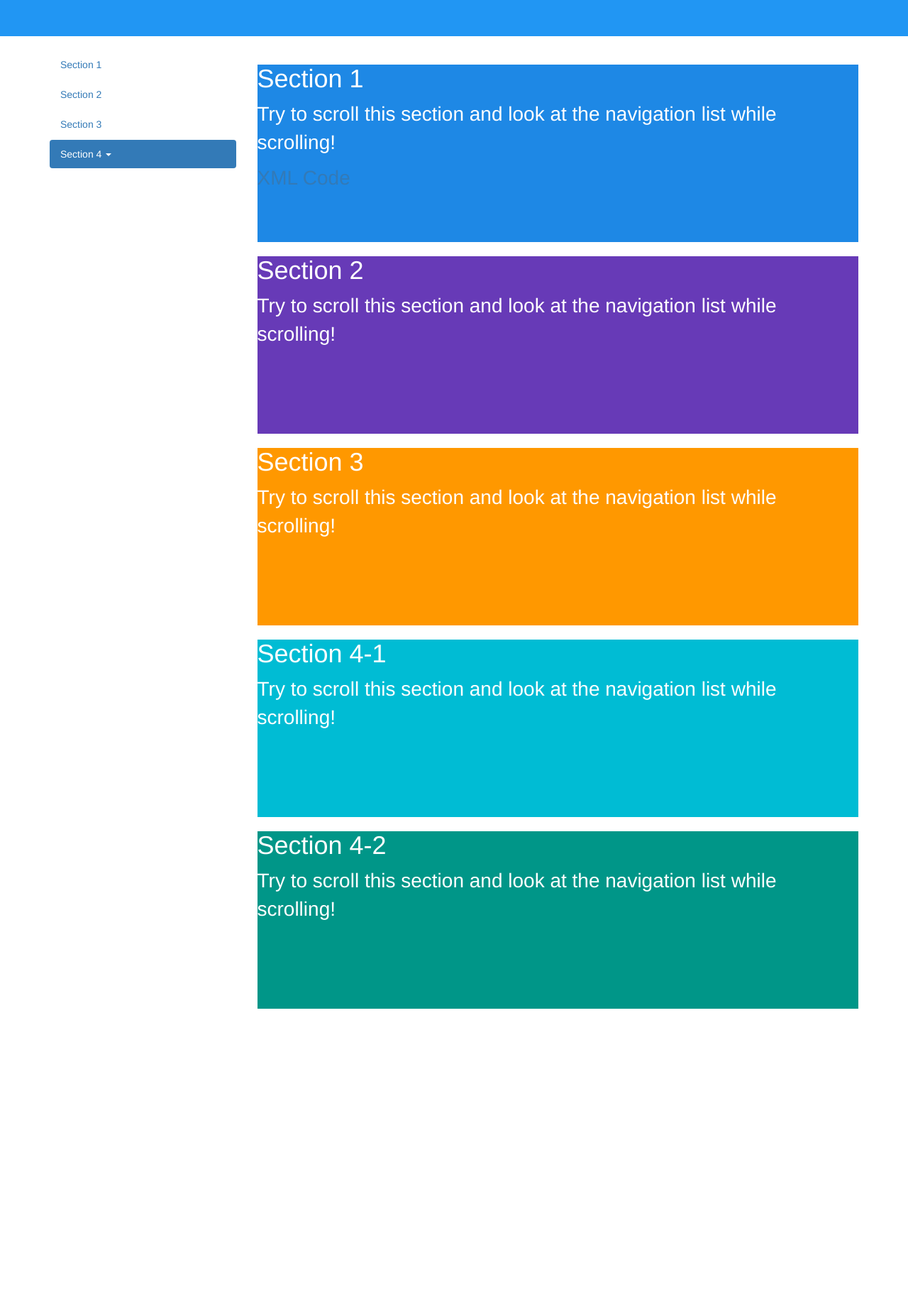
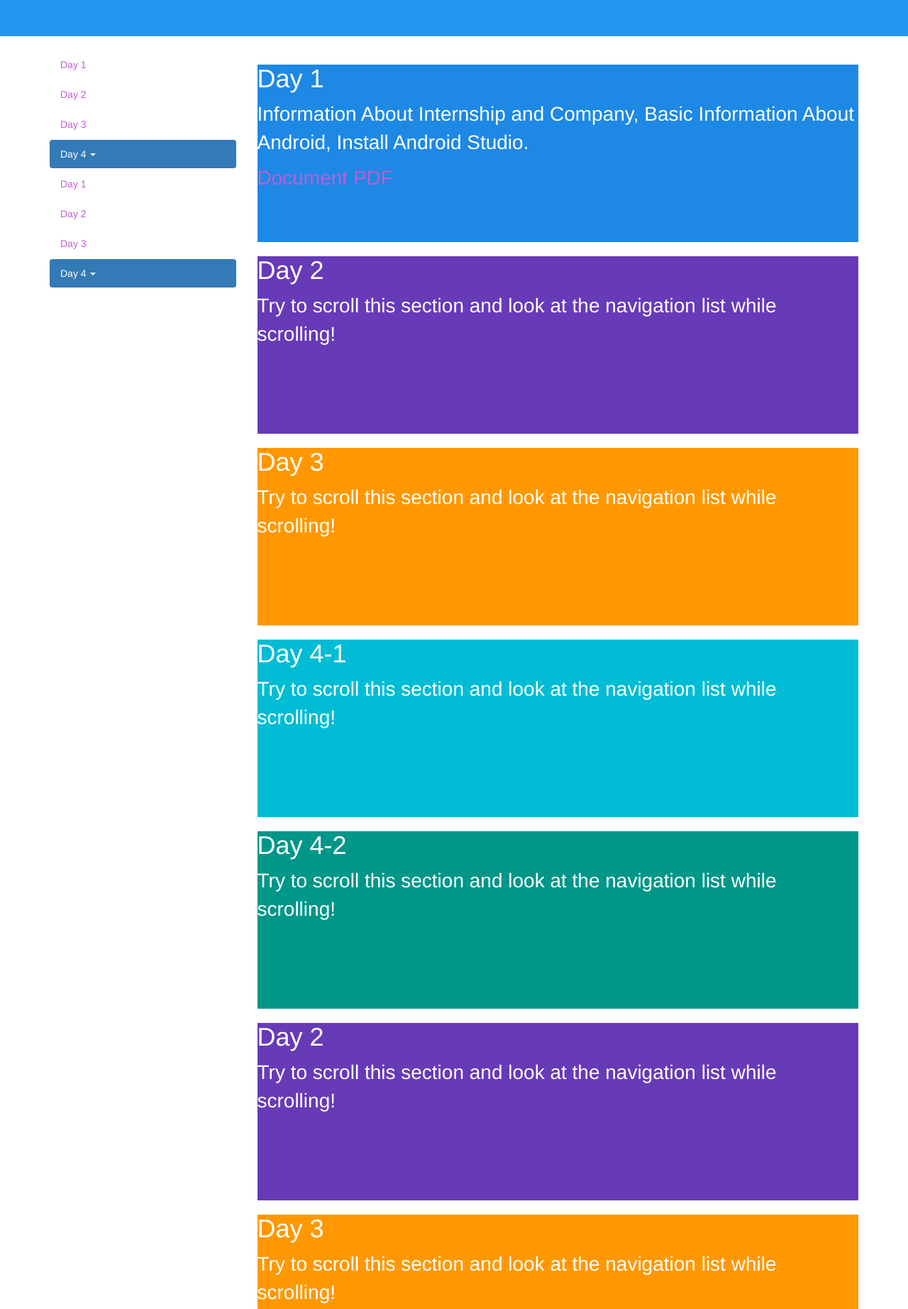
Before and after one commit to ManthanDudhat/manthandudhat.github.io, a plain HTML site: page index.html in a window 1280 px wide. Shown: the part 169-2013 px from the top of the page at 71% size. Before the commit the page ends 1590 px from the top, so only its background shows below. Drawn offline with nearby package versions, Linux system fonts and the light colour scheme.

Commit message:
Update index.html

```diff
--- a/index.html
+++ b/index.html
@@ -48,6 +48,10 @@
             background-color: #009688;
         }
 
+        a{
+            color: rgb(192, 93, 212);
+        }
+
         @media screen and (max-width: 810px) {
 
             #section1,
@@ -76,42 +80,75 @@
         <div class="row">
             <nav class="col-sm-3" id="myScrollspy">
                 <ul class="nav nav-pills nav-stacked" data-spy="affix" data-offset-top="205">
-                    <li><a href="#section1">Section 1</a></li>
-                    <li><a href="#section2">Section 2</a></li>
-                    <li><a href="#section3">Section 3</a></li>
+                    <li><a href="#section1">Day 1</a></li>
+                    <li><a href="#section2">Day 2</a></li>
+                    <li><a href="#section3">Day 3</a></li>
                     <li class="dropdown">
-                        <a class="dropdown-toggle" data-toggle="dropdown" href="#">Section 4 <span
+                        <a class="dropdown-toggle" data-toggle="dropdown" href="#">Day 4 <span
                                 class="caret"></span></a>
                         <ul class="dropdown-menu">
-                            <li><a href="#section41">Section 4-1</a></li>
-                            <li><a href="#section42">Section 4-2</a></li>
+                            <li><a href="#section41">Day 4-1</a></li>
+                            <li><a href="#section42">Day 4-2</a></li>
                         </ul>
                     </li>
+                    <li><a href="#section1">Day 1</a></li>
+                    <li><a href="#section2">Day 2</a></li>
+                    <li><a href="#section3">Day 3</a></li>
+                    <li class="dropdown">
+                        <a class="dropdown-toggle" data-toggle="dropdown" href="#">Day 4 <span class="caret"></span></a>
+                        <ul class="dropdown-menu">
+                            <li><a href="#section41">Day 4-1</a></li>
+                            <li><a href="#section42">Day 4-2</a></li>
+                        </ul>
+                    </li>
+
                 </ul>
             </nav>
             <div class="col-sm-9">
                 <div id="section1">
-                    <h1>Section 1</h1>
-                    <p>Try to scroll this section and look at the navigation list while scrolling!</p>
-                    <a href="https://github.com/ManthanDudhat/Android-15-Days-Internship/blob/main/Day%20-%202/activity_main.xml">XML Code</a>
+                    <h1>Day 1</h1>
+                    <p>
+                    Information About Internship and Company,
+                    Basic Information About Android,
+                    Install Android Studio.</p>
+                    <a href="https://github.com/ManthanDudhat/Android-15-Days-Internship/blob/main/Day%20-%201/Android%20Introduction%20And%20Installation.pdf">Document PDF</a><br />
                 </div>
                 <div id="section2">
-                    <h1>Section 2</h1>
+                    <h1>Day 2</h1>
                     <p>Try to scroll this section and look at the navigation list while scrolling!</p>
                 </div>
                 <div id="section3">
-                    <h1>Section 3</h1>
+                    <h1>Day 3</h1>
                     <p>Try to scroll this section and look at the navigation list while scrolling!</p>
                 </div>
                 <div id="section41">
-                    <h1>Section 4-1</h1>
+                    <h1>Day 4-1</h1>
                     <p>Try to scroll this section and look at the navigation list while scrolling!</p>
                 </div>
                 <div id="section42">
-                    <h1>Section 4-2</h1>
+                    <h1>Day 4-2</h1>
                     <p>Try to scroll this section and look at the navigation list while scrolling!</p>
                 </div>
+
+                <div id="section2">
+                    <h1>Day 2</h1>
+                    <p>Try to scroll this section and look at the navigation list while scrolling!</p>
+                </div>
+                <div id="section3">
+                    <h1>Day 3</h1>
+                    <p>Try to scroll this section and look at the navigation list while scrolling!</p>
+                </div>
+                <div id="section41">
+                    <h1>Day 4-1</h1>
+                    <p>Try to scroll this section and look at the navigation list while scrolling!</p>
+                </div>
+                <div id="section42">
+                    <h1>Day 4-2</h1>
+                    <p>Try to scroll this section and look at the navigation list while scrolling!</p>
+                </div>
+
             </div>
+
         </div>
     </div>
 
```
